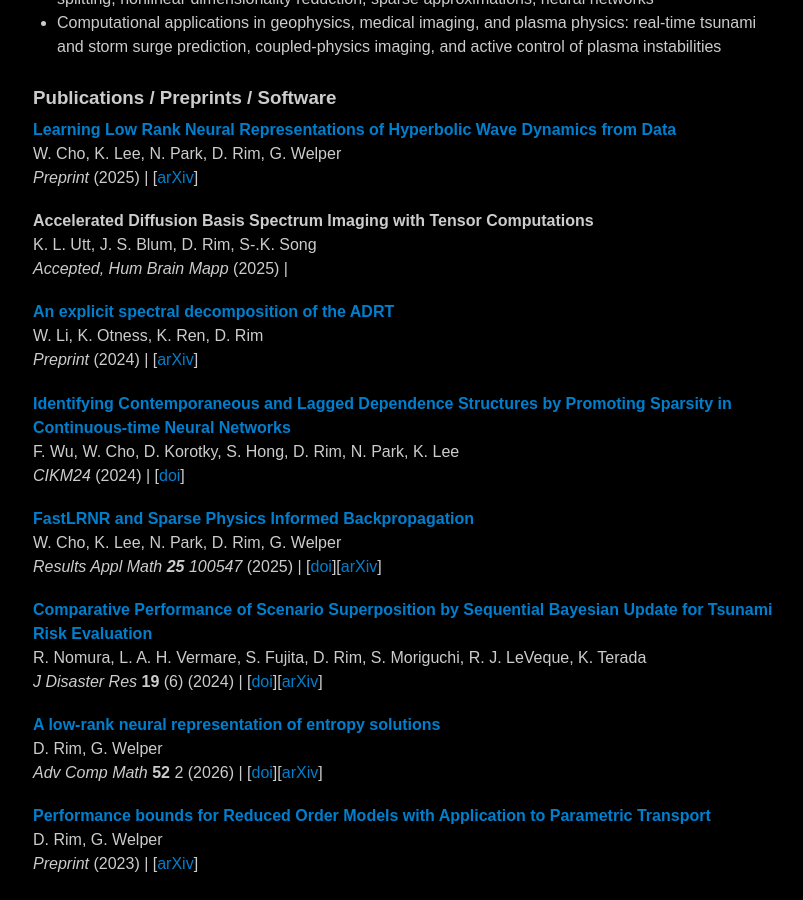
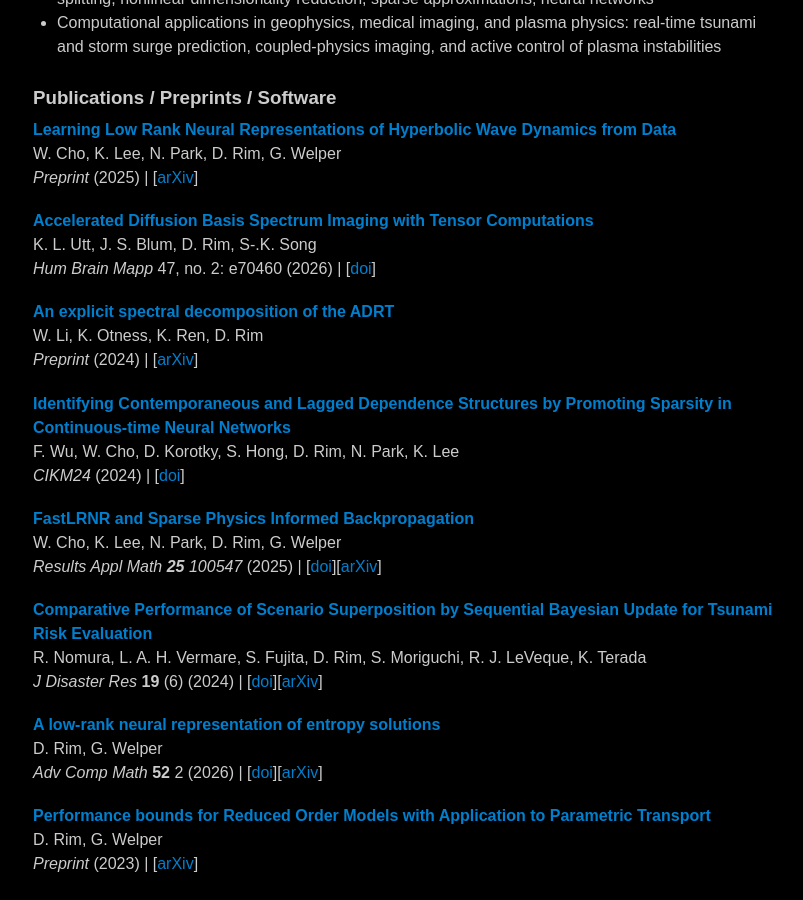
Before and after one commit to dsrim/dsrim.github.io, a Jekyll site: the page built from index.md, in a window 1280 px wide and 900 px high, scrolled down 696 px. Shown: the whole window, without its empty margins (231-1034 px from the left). Built offline with Jekyll 4.4.1, drawn with Linux system fonts in a browser that asks for light colours.

Commit message:
update publication

```diff
--- a/index.md
+++ b/index.md
@@ -120,8 +120,10 @@ pubs:
 
     - title:    "Accelerated Diffusion Basis Spectrum Imaging with Tensor Computations"
       author:   "K. L. Utt, J. S. Blum, D. Rim, S-.K. Song"
-      journal:  "Accepted, Hum Brain Mapp"
-      year:     "2025"
+      journal:  "Hum Brain Mapp"
+      numbers:  "47, no. 2: e70460"
+      doi:      "https://doi.org/10.1002/hbm.70460"
+      year:     "2026"
 
     - title:    "An explicit spectral decomposition of the ADRT"
       author:   "W. Li, K. Otness, K. Ren, D. Rim"
```
